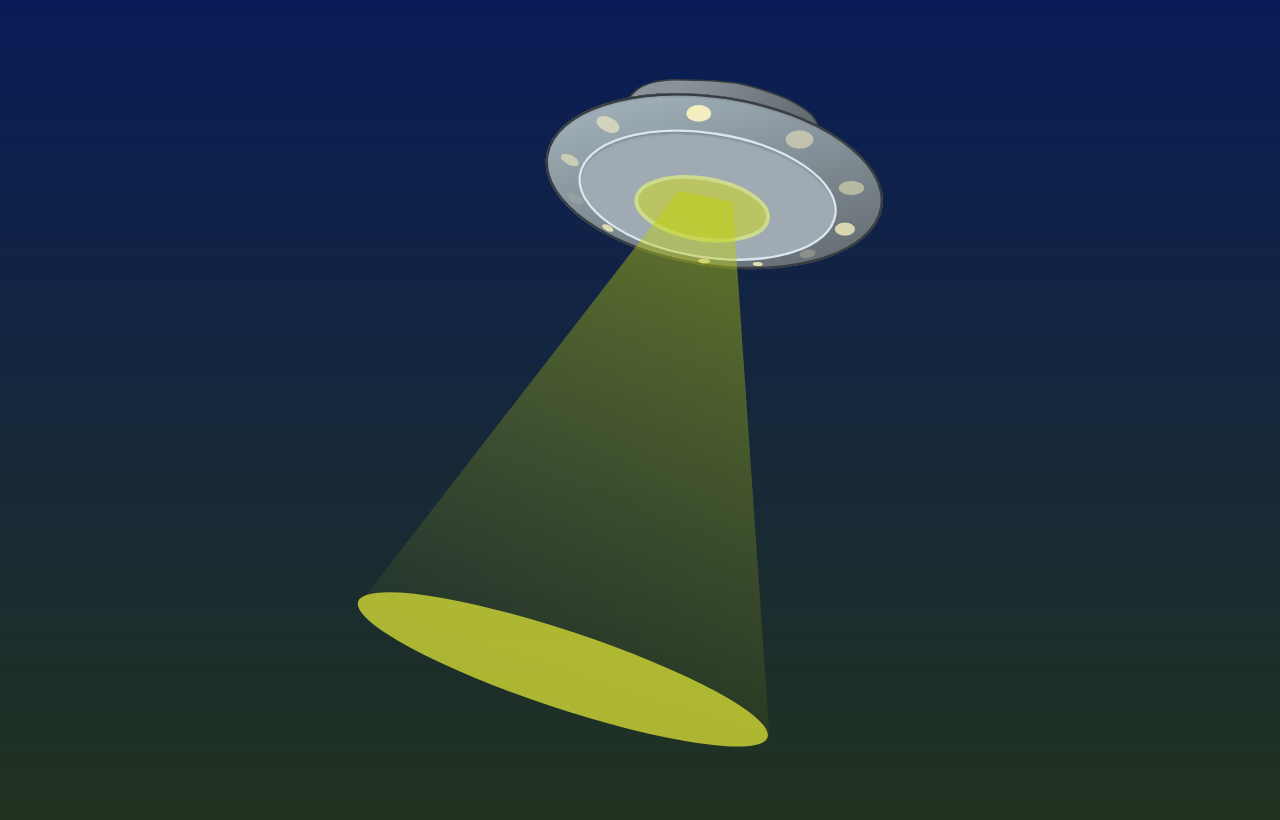
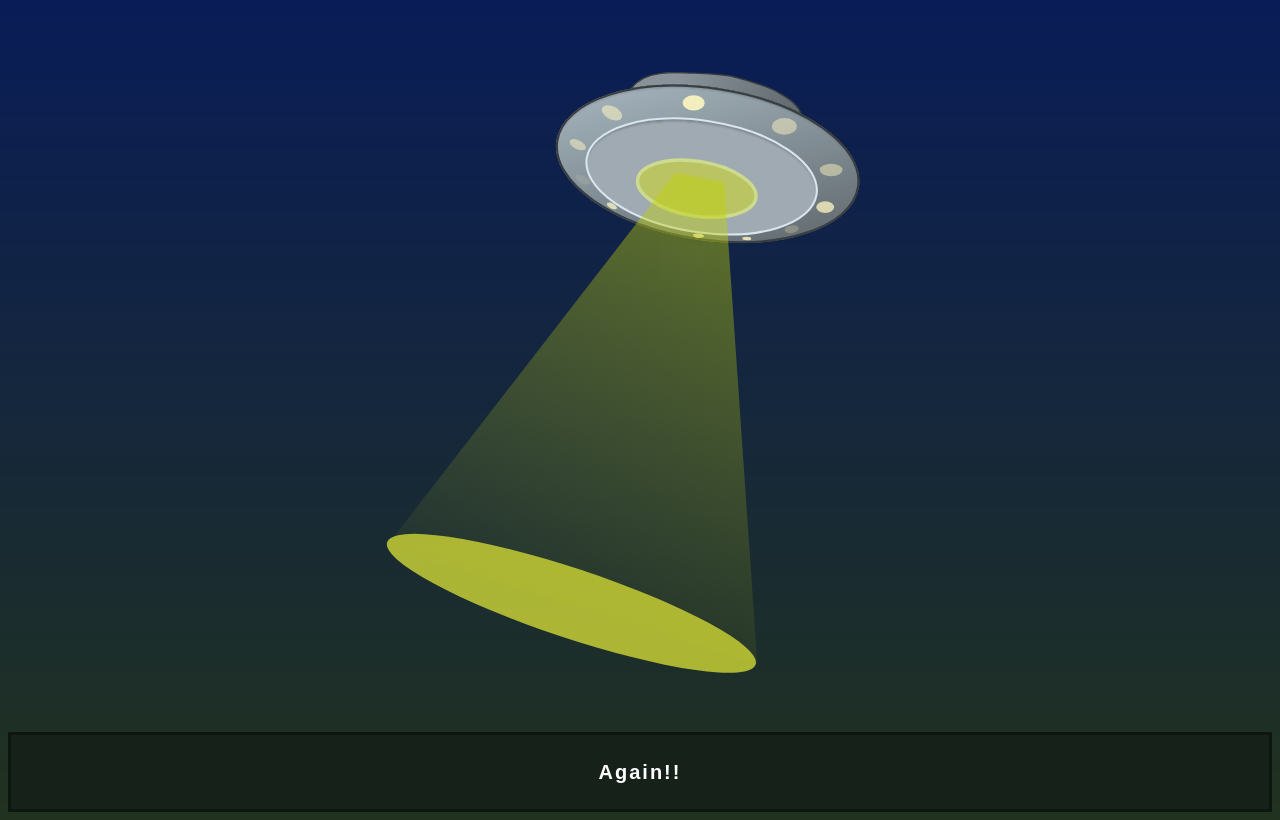
Before and after one commit to Rainbow-Ninja/UFO-Cow-Abduction-Animation, a plain HTML site: page index.html in a window 1280 px wide. Drawn offline with nearby package versions, Linux system fonts and the light colour scheme; grey boxes are pictures that could not be loaded.

Commit message:
Add files via upload

```diff
--- a/index.html
+++ b/index.html
@@ -6,10 +6,11 @@
         <link rel="stylesheet" href="ufoStyle.css">
     </head>
     <body>
+
         <div id="cow" >
             <img src="https://i.imgur.com/d6I3VOC.png">
         </div>
-        <svg width="100vw" height="100vh" viewBox="0 0 872 1040" fill="none" xmlns="http://www.w3.org/2000/svg">
+        <svg width="100vw" height="90vh" viewBox="0 0 872 1040" fill="none" xmlns="http://www.w3.org/2000/svg">
         <path class="ufo" d="M419.5 108C412.18 114.223 404.5 127.5 404.5 127.5L660.5 162.5C660.5 162.5 657.325 151.576 653.5 145.5C646.481 134.35 638.667 130.992 627.5 124C613.853 115.454 604.733 113.218 589.5 108C574.579 102.888 552.5 97.4999 550.5 97.4999C548.5 97.5 517.5 93.9999 503 93.9999C488.5 93.9999 470.5 92.4999 459 93.9999C447.5 95.5 431.969 97.3996 419.5 108Z" fill="url(#paint0_linear)" stroke="#373D40" stroke-width="2"/>
         <g filter="url(#filter0_i)">
             <ellipse class="ufo"  cx="522.17" cy="225.112" rx="221.168" ry="110.621" transform="rotate(8.72449 522.17 225.112)" fill="url(#paint1_linear)"/>
@@ -74,6 +75,7 @@
             </linearGradient>
         </defs>
         </svg>
+        <button id="refresh"><h2>Again!!</h2></button>
         <script src="https://cdnjs.cloudflare.com/ajax/libs/gsap/3.3.3/gsap.min.js"></script>
         <script src="ufo.js"></script>
     </body>
--- a/ufo.js
+++ b/ufo.js
@@ -15,3 +15,9 @@ tl.fromTo(".beam", 0.8, { scaleY:-2 , autoAlpha:0, ease: Linear.easeNone }, {sca
 tl.to(".light, .bigLight", {fill: "rgba(0, 0, 0, 0.5)", stroke: "gray"});
 // ufo leave
 tl.to(".ufo", {x: "+=500vw", ease: "linear", delay: 0.5, duration: 1})
+
+var refresh = document.getElementById("refresh").addEventListener("click", refreshPage);
+
+function refreshPage() {
+    location.reload(true);
+}
--- a/ufoStyle.css
+++ b/ufoStyle.css
@@ -1,4 +1,4 @@
-#cow{
+#cow {
   width: 15%;
   height: auto;
   position: absolute;
@@ -6,6 +6,22 @@
   left: 40%;
 }
 
+button {
+  display: block;
+  margin: auto;
+  width: 100%;
+  height: 10vh;
+  border: 3px solid rgb(14, 22, 17);
+  padding: 10px;
+  background-color: rgb(21, 33, 25);
+  color: white;
+}
+
+h2 {
+  margin: 10px;
+  letter-spacing: 2px;
+}
+
 body {
   background-image: linear-gradient(rgb(9, 28, 87), rgba(9, 28, 7, 0.9));
 }
```
